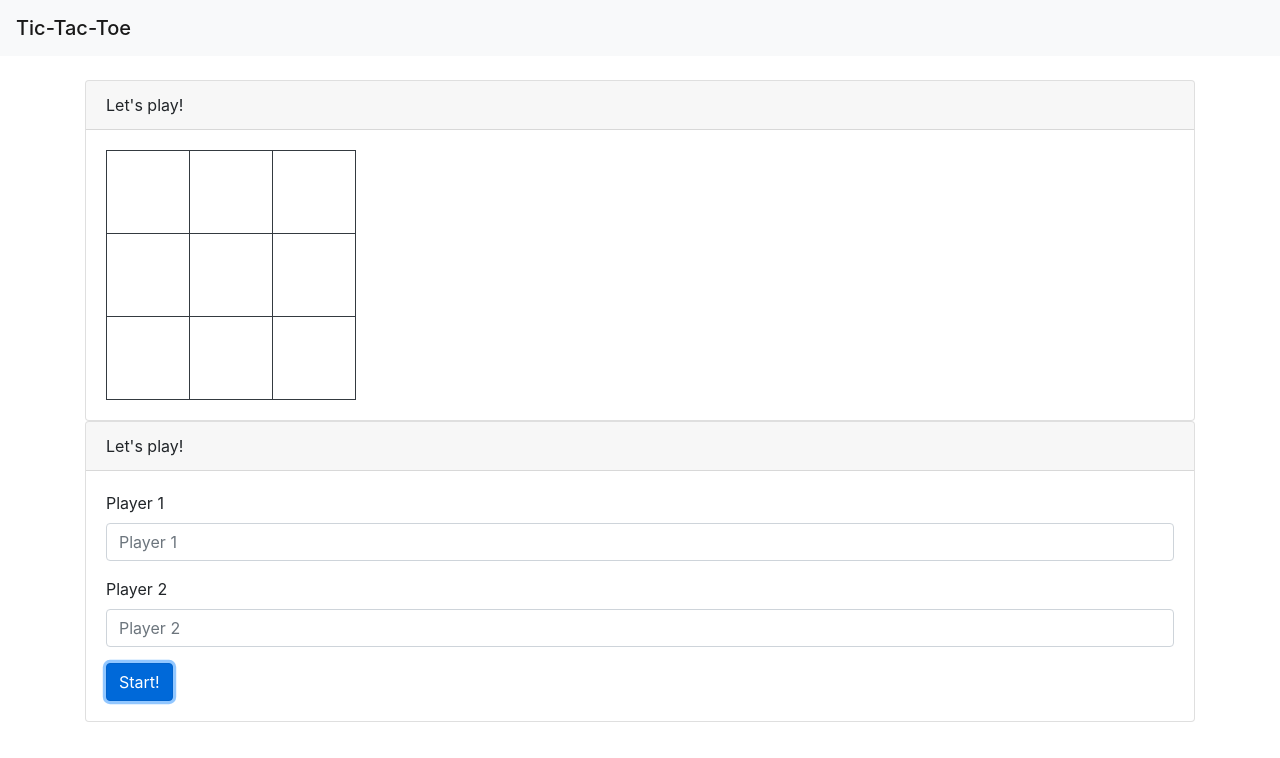
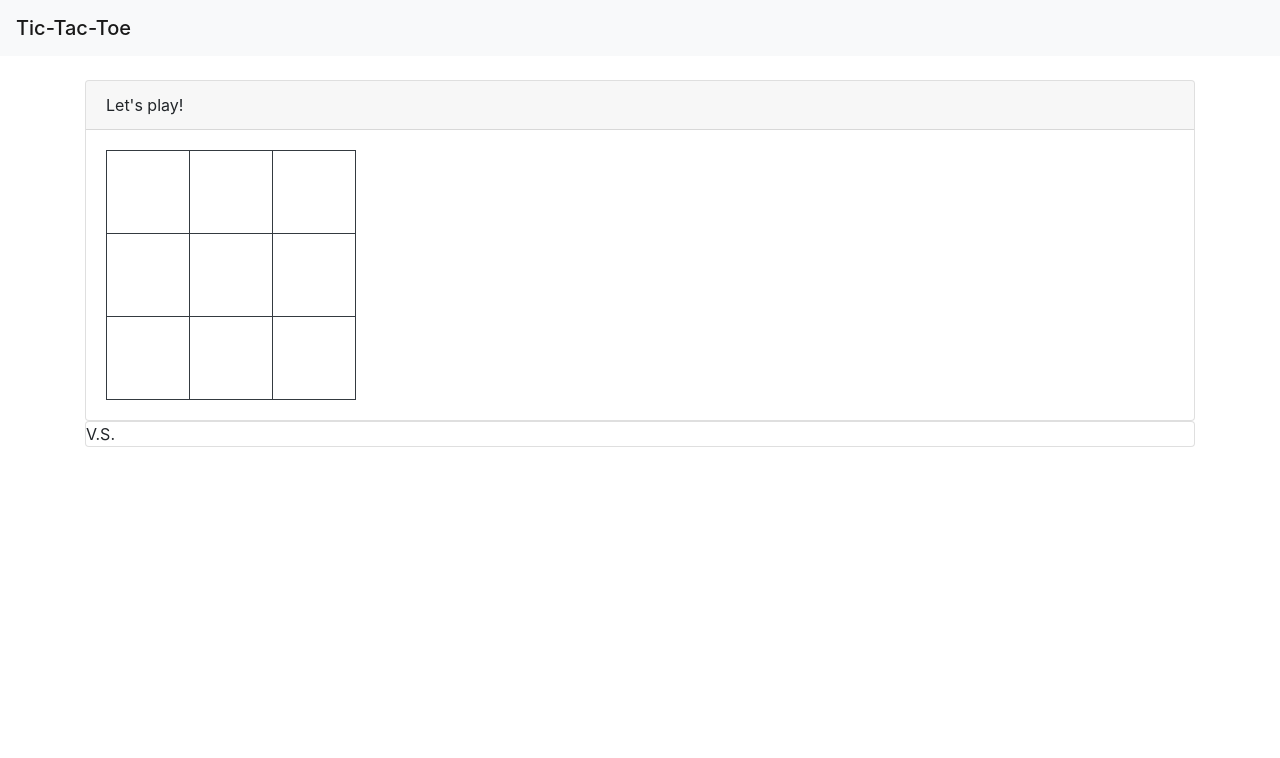
Before and after one commit to voscarmv/JS-TicTacToe, a plain HTML site: page index.html in a window 1280 px wide. Both pictures are taken after a click on the button "Start!". Drawn offline with nearby package versions, Linux system fonts and the light colour scheme.

Commit message:
Printing players

```diff
--- a/index.html
+++ b/index.html
@@ -18,15 +18,15 @@
     <span class="navbar-brand mb-0 h1">Tic-Tac-Toe</span>
   </nav>
   <main class="container">
-    <div class="card">
+    <div id="divBoardCard" class="card d-none">
       <div class="card-header">Let's play!</div>
       <div id="divGameBoard" class="card-body">
 
       </div>
     </div>
-    <div class="card">
-      <div class="card-header">Let's play!</div>
-      <div id="divGameControls" class="card-body">
+    <div id="divGameControls" class="card">
+      <div class="card-header">Players' names</div>
+      <div class="card-body">
 
       </div>
     </div>
--- a/script/script.js
+++ b/script/script.js
@@ -51,6 +51,7 @@ const Player = (name, symbol) => {
 const GameControl = ((board) => {
   let p1 = null;
   let p2 = null;
+  let players_turn = p1;
   let createPlayers = (p1_name, p2_name) => {
     p1 = Player(p1_name, 'X');
     p2 = Player(p2_name, 'O');
@@ -79,19 +80,34 @@ const GameControl = ((board) => {
       p1_name = document.getElementById('player1').value;
       p2_name = document.getElementById('player2').value;
       createPlayers(p1_name, p2_name);
+      players_turn = p1;
+      addEvents();
+      altScoreBoard();
     });
   };
 
+  const altScoreBoard = () => {
+    // if (document.getElementById('divBoardCard').className.includes('d-none')) {
+    document.getElementById('divBoardCard').className = 'card';
+    //   document.getElementById('divGameControls').className = 'card d-none';
+    // }
+    // else {
+    //   document.getElementById('divBoardCard').className = 'card d-none';
+    //   document.getElementById('divGameControls').className = 'card';
+    // }
+    document.getElementById('divGameControls').innerHTML = `${p1.getName()} V.S. ${p2.getName()}`;
+  }
+
   const addEvents = () => {
-    for(let i = 0; i < 9; i++){
+    for (let i = 0; i < 9; i++) {
       document.getElementById(`cell_${i}`).addEventListener('click', () => {
-
+        document.getElementById(`cell_${i}`).innerHTML = players_turn.getSymbol();
+        players_turn === p1 ? players_turn = p2 : players_turn = p1;
       });
     }
   };
 
   const gameLoop = () => {
-    let players_turn = p1;
 
   };
   return { initForm }
```
Lines whose indentation alone changed are shown as unchanged.
